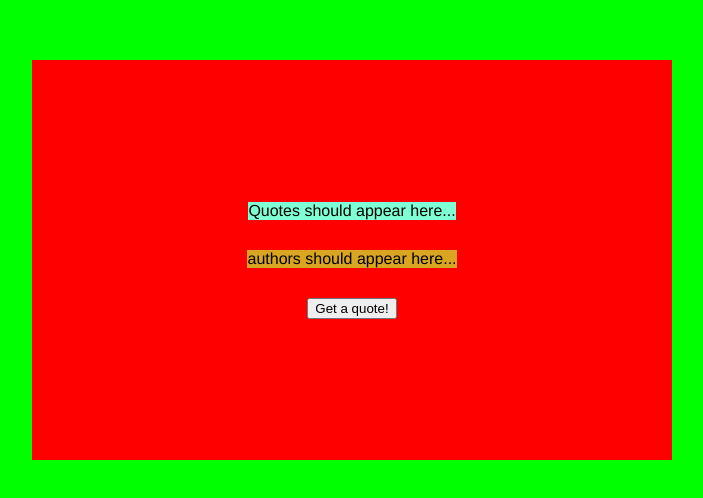
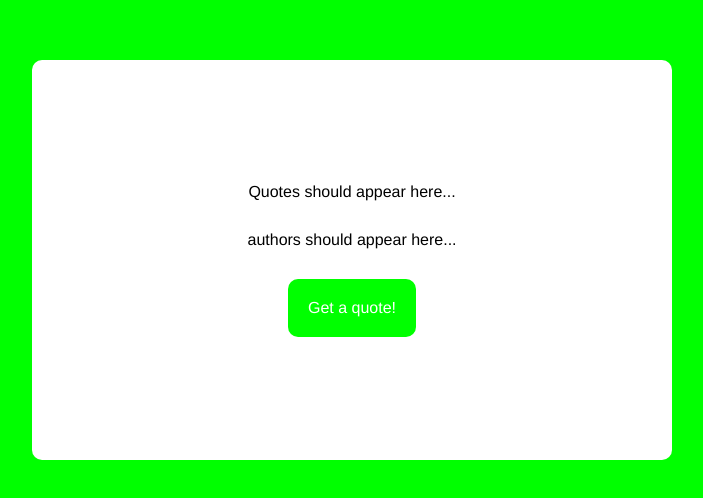
Before and after one commit to cheshirekate8/ForioTest, a plain HTML site: page index.html in a window 1280 px wide. Shown: the part 140-638 px from the top of the page, without its empty margins (288-991 px from the left). Drawn offline with nearby package versions, Linux system fonts and the light colour scheme; no server answers.

Commit message:
styling and the diagonal transition

```diff
--- a/css/main.css
+++ b/css/main.css
@@ -18,10 +18,11 @@ body {
     align-items: center;
     margin: auto;
     min-height: 100vh;
+    transition: all .5s ease-in-out;
 }
 
 #quote-wrapper {
-    background-color: red;
+    background-color: white;
     min-width: 50%;
     max-width: 50%;
     min-height: 50vh;
@@ -31,13 +32,26 @@ body {
     flex-direction: column;
     justify-content: center;
     align-items: center;
+    border-radius: 10px;
 }
 
 #quote {
-    background-color: aquamarine;
+
 }
 
 #author {
-    background-color: goldenrod;
     margin: 30px 0;
 }
+
+#generate {
+    background: lime;
+	color: white;
+	border: none;
+	padding: 20px;
+	font: inherit;
+	cursor: pointer;
+	outline: inherit;
+    border-radius: 10px;
+    transition: all .5s ease-in-out;
+
+}
--- a/js/main.js
+++ b/js/main.js
@@ -7,21 +7,25 @@
 function generate() {
     const quote = document.getElementById('quote');
     const author = document.getElementById('author');
+    const container = document.getElementById('quote-container')
+    const button = document.getElementById('generate');
     fetch("http://safetybelt.pythonanywhere.com/quotes/random")
         .then(response => {
             if (!response.ok) {
-                const button = document.getElementById('generate');
                 button.click();
                 return;
             }
             return response.json()
         }).then(data => {
             console.log(data)
-
             quote.innerHTML = data.quote;
             author.innerHTML = `- ${data.author}`
-        }).catch(error => {
-            console.log(error)
+            return data
+        }).then(data => {
+            const randomColor = Math.floor(Math.random()*16777215).toString(16);
+            container.setAttribute("style", `background-color: #${randomColor};`)
+            button.setAttribute("style", `background-color: #${randomColor};`)
+
         })
 }
 
```
